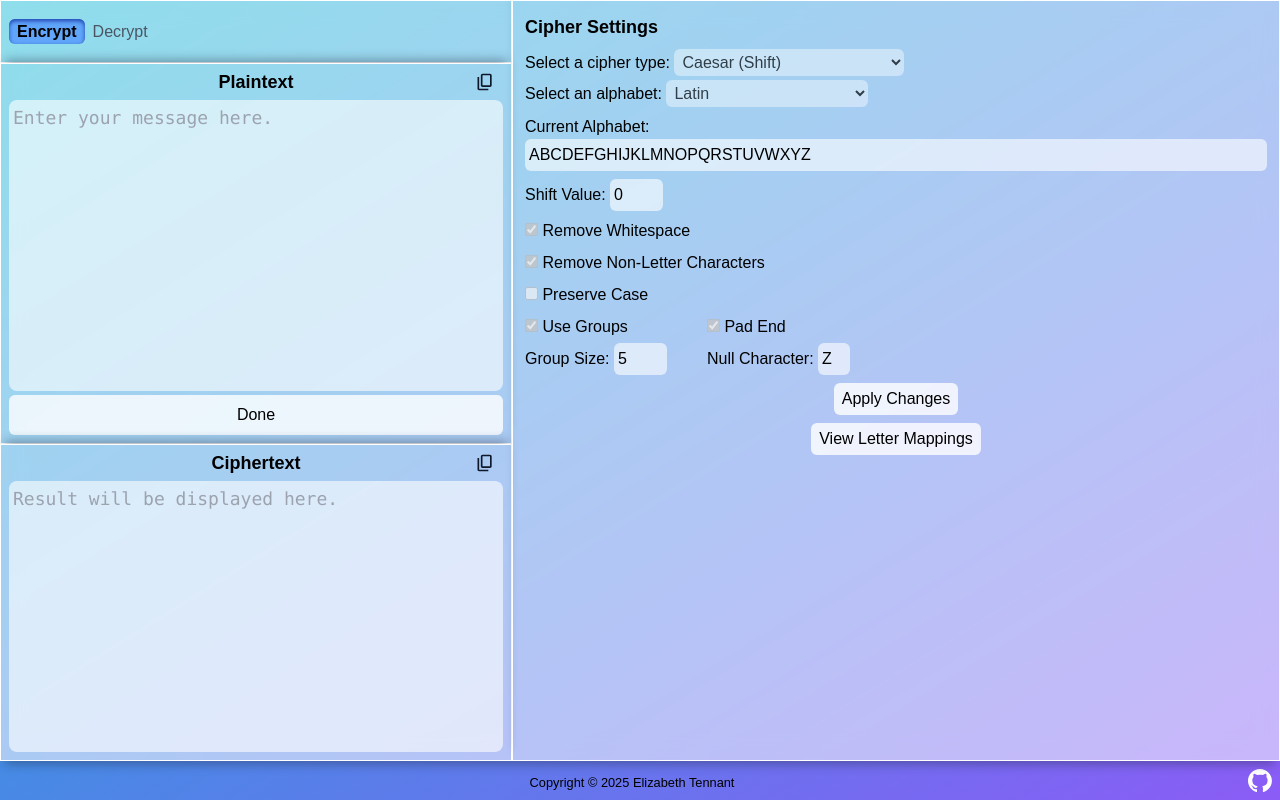
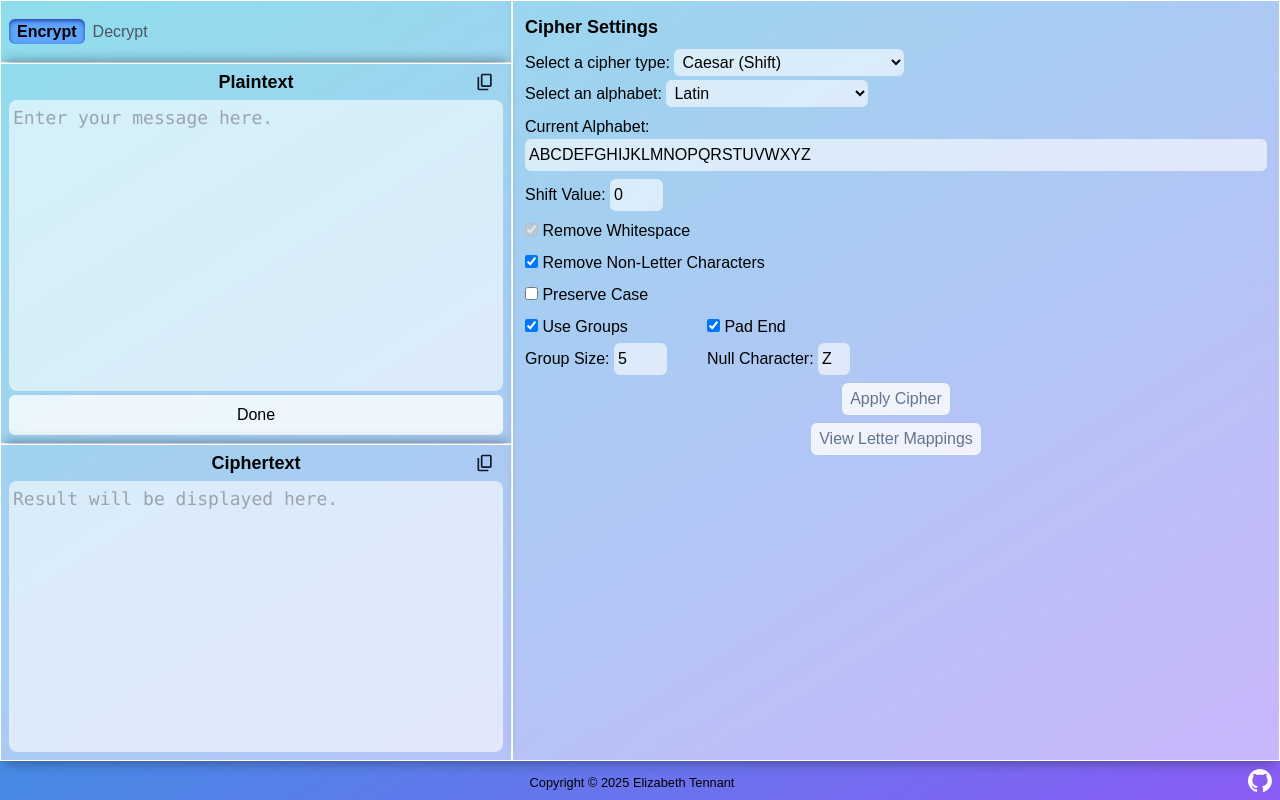
Before and after one commit to ertennant/CipherApp, a Next.js app: page / in a window 1280 px wide. Built offline with nearby package versions, Linux system fonts and the light colour scheme.

Commit message:
Minor usability improvements

```diff
--- a/app/page.tsx
+++ b/app/page.tsx
@@ -13,20 +13,16 @@ export default function Page() {
   const [lastActiveText, setLastActiveText] = useState("input");
 
   function handleInputText(text: string) {
-    console.log(`called handleInputText(${text})`);
     setOriginalText(text);
     setCurrentText(text);
     setLastActiveText("output");
     setActivePanel("settings");
-    console.log(`lastActiveText = ${lastActiveText}, activePanel = ${activePanel}`);
   }
 
   function handleUpdateText(text: string) {
-    console.log(`called handleUpdateText(${text})`);
     setCurrentText(text);
     setLastActiveText("output");
     setActivePanel("output");
-    console.log(`lastActiveText = ${lastActiveText}, activePanel = ${activePanel}`);
   }
 
   return (
@@ -42,7 +38,6 @@ export default function Page() {
         content={originalText}
         placeholder="Enter your message here."
         readOnly={false}
-        // isExpanded={activePanel === "input" ? 2 : activeText === "input" ? 1 : 0}
         onSubmit={handleInputText}
         onClick={() => {setActivePanel("input"); setLastActiveText("input");}}
         visibility={activePanel === "input" ? "all" : lastActiveText === "input" ? "md" : "xl"}
@@ -51,7 +46,6 @@ export default function Page() {
       <TextPanel
         title={mode === "encrypt" ? "Ciphertext" : "Plaintext"}
         content={currentText}
-        // isExpanded={activePanel === "output" ? 2 : activeText === "output" ? 1 : 0}
         placeholder="Result will be displayed here."
         readOnly={true}
         onClick={() => {setActivePanel("output"); setLastActiveText("output");}}
--- a/app/ui/cipher-control-panel.tsx
+++ b/app/ui/cipher-control-panel.tsx
@@ -157,7 +157,7 @@ export default function CipherControlPanel({originalText, currentText, onUpdateT
       <div className={(isExpanded && activeSubPanel === "controls" ? "block overflow-scroll" : activeSubPanel === "controls" ? "hidden md:block md:overflow-scroll" : "hidden")}>
         <div className="m-1">
           <label htmlFor="ciphers">Select a cipher type: </label>
-          <select id="ciphers" name="ciphers" className="rounded-md p-1 bg-primary/60 hover:bg-primary/80" value={cipher} onChange={e => setCipher(e.currentTarget.value)} disabled={!originalText}>
+          <select id="ciphers" name="ciphers" className="rounded-md p-1 bg-primary/60 hover:bg-primary/80" value={cipher} onChange={e => setCipher(e.currentTarget.value)}>
             <option value="shift">Caesar (Shift)</option>
             <option value="atbash">Atbash (Reverse Alphabet)</option>
             <option value="mono">Monoalphabetic Substitution</option>
@@ -166,7 +166,7 @@ export default function CipherControlPanel({originalText, currentText, onUpdateT
         </div>
         <div className="m-1">
           <label htmlFor="alphabet">Select an alphabet: </label>
-          <select id="alphabet" name="alphabet" className="rounded-md p-1 bg-primary/60 hover:bg-primary/80" value={alphabet} disabled={!originalText} onChange={e => setAlphabet(e.currentTarget.value)}>
+          <select id="alphabet" name="alphabet" className="rounded-md p-1 bg-primary/60 hover:bg-primary/80" value={alphabet} onChange={e => setAlphabet(e.currentTarget.value)}>
             {(Array.from(ALPHABETS.keys()).map(e =>
               <option key={e} value={e}>{e.charAt(0).toUpperCase() + e.slice(1)}</option>
             ))}
@@ -185,51 +185,52 @@ export default function CipherControlPanel({originalText, currentText, onUpdateT
           </div>
           <div className={"m-1" + (cipher !== "shift" ? " hidden" : "")}>
             <label htmlFor="shift" >Shift Value: </label>
-            <input type="number" id="shift" name="shift" className={"rounded-md p-1 bg-primary/60 hover:bg-primary/80"} min={0} max={alphabet.length} defaultValue={0} disabled={!originalText}></input>
+            <input type="number" id="shift" name="shift" className={"rounded-md p-1 bg-primary/60 hover:bg-primary/80"} min={0} max={alphabet.length} defaultValue={0}></input>
           </div>
           <div className={"m-1" + (!["mono", "vigenere"].includes(cipher) ? " hidden" : "")}>
             <label htmlFor="keyword">Keyword: </label>
-            <input type="text" id="keyword" name="keyword" className={"rounded-md p-1 bg-primary/60 hover:bg-primary/80"} placeholder="keyword" defaultValue="" disabled={!originalText}></input>
+            <input type="text" id="keyword" name="keyword" className={"rounded-md p-1 bg-primary/60 hover:bg-primary/80"} placeholder="keyword" defaultValue=""></input>
           </div>
           <div className="m-1">
-            <input type="checkbox" id="rmWhitespace" name="rmWhitespace" disabled={!originalText || options.useGroups} checked={options.removeWhitespace} onChange={handleOptionsChange}></input>
+            <input type="checkbox" id="rmWhitespace" name="rmWhitespace" disabled={options.useGroups} checked={options.removeWhitespace} onChange={handleOptionsChange}></input>
             <label htmlFor="rmWhitespace" title="Remove all spaces, tabs, and other whitespace characters before processing."> Remove Whitespace</label>
           </div>
           <div className="m-1">
-            <input type="checkbox" id="rmNonAlpha" name="rmNonAlpha" disabled={!originalText} checked={options.removeNonAlpha} onChange={handleOptionsChange}></input>
+            <input type="checkbox" id="rmNonAlpha" name="rmNonAlpha" checked={options.removeNonAlpha} onChange={handleOptionsChange}></input>
             <label htmlFor="rmNonAlpha" title="Remove numbers, punctuation, and special characters before processing."> Remove Non-Letter Characters</label>
           </div>
           <div className="m-1">
-            <input type="checkbox" id="preserveCase" name="preserveCase" disabled={!originalText} checked={options.preserveCase} onChange={handleOptionsChange}></input>
+            <input type="checkbox" id="preserveCase" name="preserveCase" checked={options.preserveCase} onChange={handleOptionsChange}></input>
             <label htmlFor="preserveCase" title="Map uppercase letters to uppercase letters, and lowercase letters to lowercase letters."> Preserve Case</label>
           </div>
           <div className="flex flex-row align-center gap-8">
             <div>
               <div className="m-1">
-                <input type="checkbox" id="useGroups" name="useGroups" disabled={!originalText} checked={options.useGroups} onChange={handleOptionsChange}></input>
+                <input type="checkbox" id="useGroups" name="useGroups" checked={options.useGroups} onChange={handleOptionsChange}></input>
                 <label htmlFor="useGroups" title="Remove whitespace, then break text into equal-sized blocks."> Use Groups</label>
               </div>
               <div className="m-1">
                 <label htmlFor="groupSize">Group Size: </label>
-                <input type="number" id="groupSize" name="groupSize" className={"rounded-md p-1 bg-primary/60 hover:bg-primary/80"} min={0} max={originalText.length} defaultValue={5} disabled={!originalText || !options.useGroups}></input>
+                <input type="number" id="groupSize" name="groupSize" className={"rounded-md p-1 bg-primary/60 hover:bg-primary/80"} min={0} max={originalText.length} defaultValue={5} disabled={!options.useGroups}></input>
               </div>
             </div>
             <div>
               <div className="m-1">
-                <input type="checkbox" id="usePadding" name="usePadding" disabled={!originalText || !options.useGroups} checked={options.usePadding} onChange={handleOptionsChange}></input>
+                <input type="checkbox" id="usePadding" name="usePadding" disabled={!options.useGroups} checked={options.usePadding} onChange={handleOptionsChange}></input>
                 <label htmlFor="usePadding" title="Fill any extra space in the final block with a specific letter before processing."> Pad End</label>
               </div>
               <div className="m-1">
                 <label htmlFor="nullChar">Null Character: </label>
-                <input type="text" id="nullChar" name="nullChar" className={"rounded-md p-1 bg-primary/60 hover:bg-primary/80 w-8"} maxLength={1} defaultValue={alphabet !== "custom" ? ALPHABETS.get(alphabet)![ALPHABETS.get(alphabet)!.length - 1] : "X"} disabled={!originalText || !options.usePadding}></input>
+                <input type="text" id="nullChar" name="nullChar" className={"rounded-md p-1 bg-primary/60 hover:bg-primary/80 w-8"} maxLength={1} defaultValue={alphabet !== "custom" ? ALPHABETS.get(alphabet)![ALPHABETS.get(alphabet)!.length - 1] : "X"} disabled={!options.usePadding}></input>
               </div>
             </div>
           </div>
           <input
             type="submit"
-            value="Apply Changes"
-            className={"bg-primary/80 rounded-md py-1 px-2 m-1 w-min self-center cursor-pointer transition duration-300 " + (originalText ? "hover:bg-primary dark:hover:bg-violet-700 active:bg-blue-400 active:shadow-inner active:shadow-blue-800" : "")}
+            value="Apply Cipher"
+            className={"bg-primary/80 rounded-md py-1 px-2 m-1 w-min self-center cursor-pointer transition duration-300 " + (originalText ? "hover:bg-primary dark:hover:bg-violet-700 active:bg-blue-400 active:shadow-inner active:shadow-blue-800" : "text-slate-500")}
             disabled={!originalText}
+            title={!originalText ? "You must enter text before you can apply the cipher." : ""}
           ></input>
         </form>
       </div>
@@ -246,7 +247,7 @@ export default function CipherControlPanel({originalText, currentText, onUpdateT
       }
       <button
         type="button"
-        className={"bg-primary/80 rounded-md py-1 px-2 m-1 w-min text-nowrap self-center cursor-pointer transition duration-300 " + (originalText ? "hover:bg-primary dark:hover:bg-violet-700 active:bg-blue-400 active:shadow-inner active:shadow-blue-800 " : "") + (isExpanded ? "block" : "md:block hidden")}
+        className={"bg-primary/80 rounded-md py-1 px-2 m-1 w-min text-nowrap self-center cursor-pointer transition duration-300 " + (originalText ? "hover:bg-primary dark:hover:bg-violet-700 active:bg-blue-400 active:shadow-inner active:shadow-blue-800 " : "text-slate-500 ") + (isExpanded ? "block" : "md:block hidden")}
         disabled={!originalText}
         onClick={() => activeSubPanel === "controls" ? setActiveSubPanel("mappings") : setActiveSubPanel("controls")}
       >{activeSubPanel === "controls" ? "View Letter Mappings" : "View Cipher Settings"}</button>
```
Also changed, not shown: 1 other file (tests, documents, lock files or other folders).
